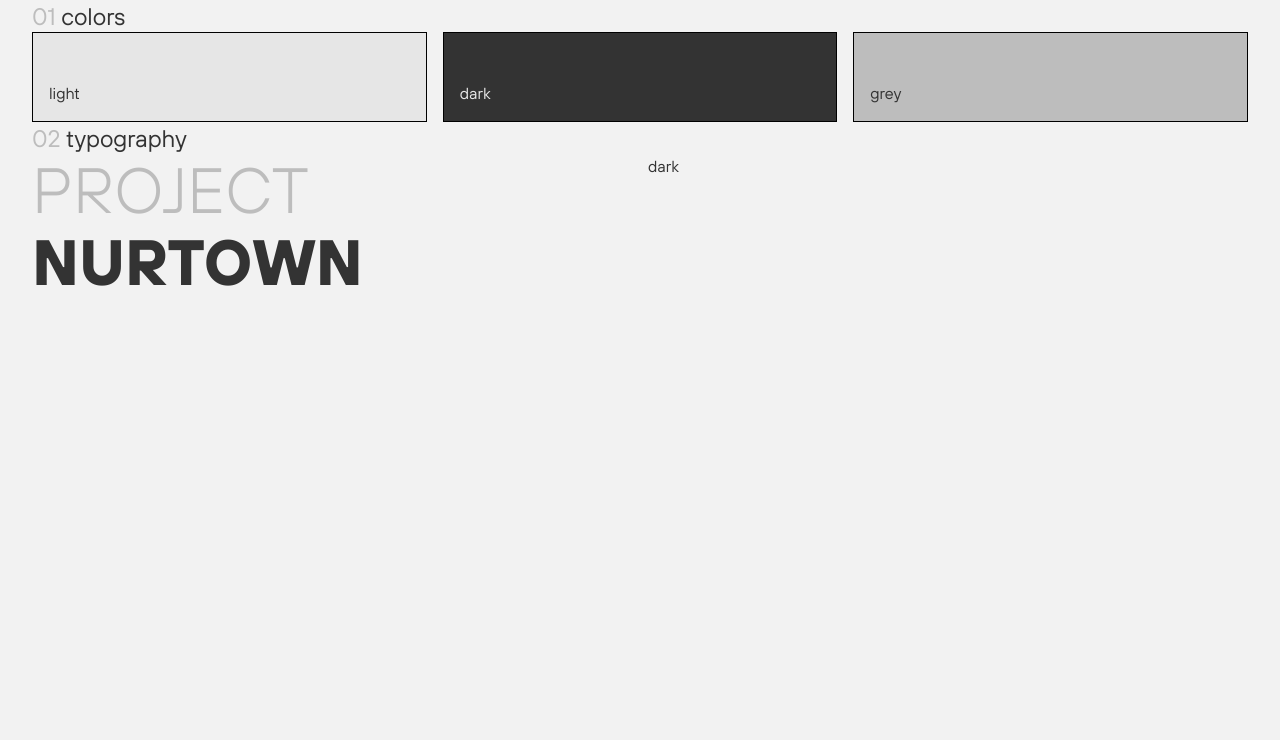
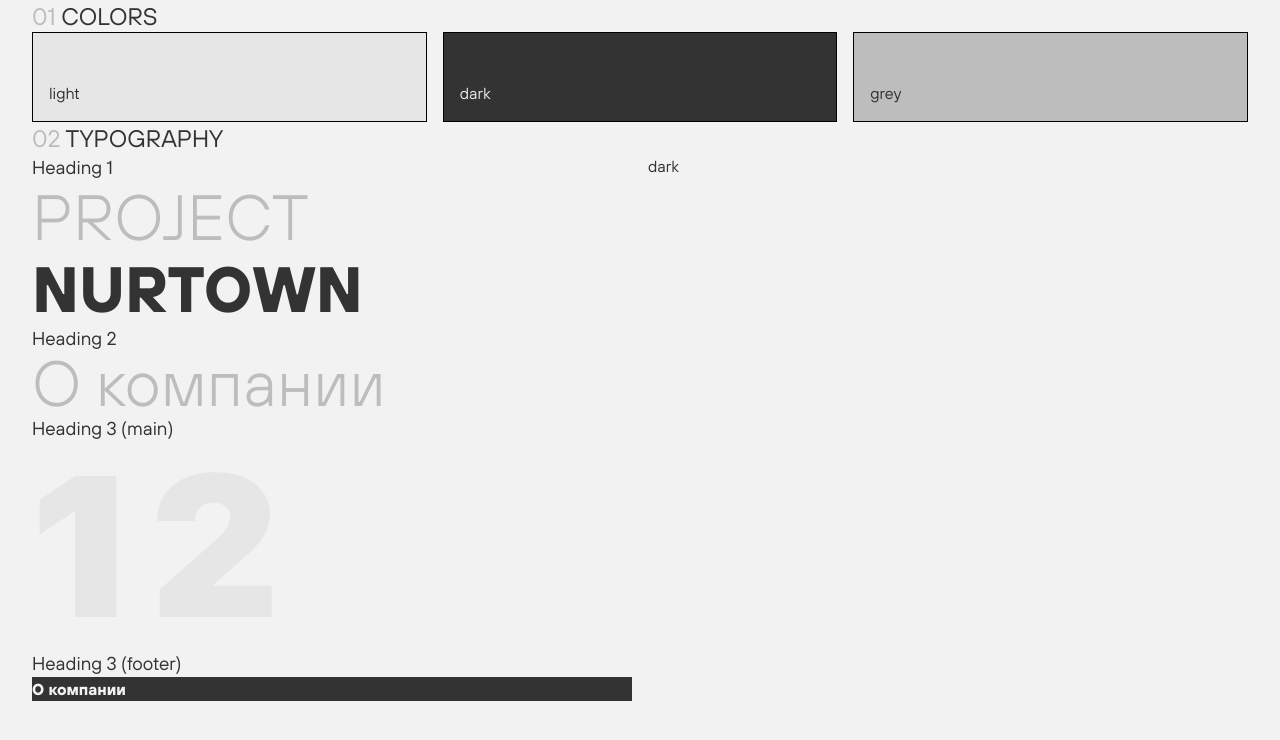
Before and after one commit to profpopoff/Digital-Project, a website built with webpack: page src/design-system.html in a window 1280 px wide. Built offline with nearby package versions, Linux system fonts and the light colour scheme.

Commit message:
add  design system html file

```diff
--- a/src/design-system.html
+++ b/src/design-system.html
@@ -13,7 +13,7 @@
       <div class="container">
 
          <section id="colors">
-            <h2><span class="text-grey">01</span> colors</h2>
+            <h2 class="uppercase"><span class="text-grey">01</span> colors</h2>
             <div class="flex">
                <div class="bg-light text-dark" style="flex: 1; padding: 3rem 6rem 1rem 1rem; border: 1px solid #000;">
                   light
@@ -27,14 +27,24 @@
             </div>
          </section>
          <section id="typography">
-            <h2><span class="text-grey">02</span> typography</h2>
+            <h2 class="uppercase"><span class="text-grey">02</span> typography</h2>
             <div class="flex">
                <div style="flex: 1;">
-                  <h1 class="uppercase fs-64" style="line-height: 64px;">
+                  <h3>Heading 1</h3>
+                  <h1 class="uppercase fs-64">
                      <span class="text-grey ff-light">project</span>
                      </br>
                      <span class="text-dark ff-bold">nurtown</span>
                   </h1>
+                  <h3>Heading 2</h3>
+                  <h2 class="fs-64 ff-light text-grey">О компании</h2>
+                  <h3>Heading 3 (main)</h3>
+                  <div class="flex">
+                     <h3 class="fs-200 ff-black text-light">1</h3>
+                     <h3 class="fs-200 ff-black text-light">2</h3>
+                  </div>
+                  <h3>Heading 3 (footer)</h3>
+                  <h2 class="fs-16 ff-bold text-white bg-dark">О компании</h2>
                </div>
                <div style="flex: 1;">dark</div>
             </div>
```
